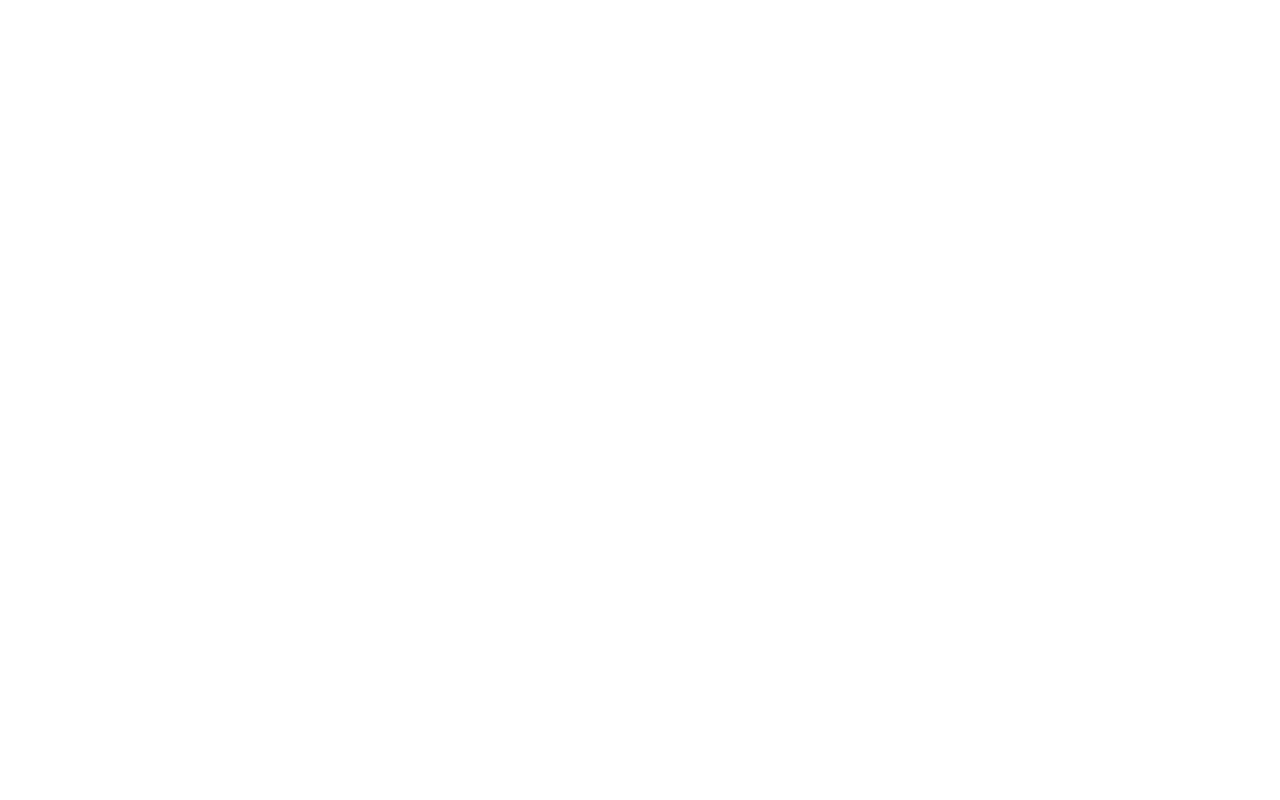
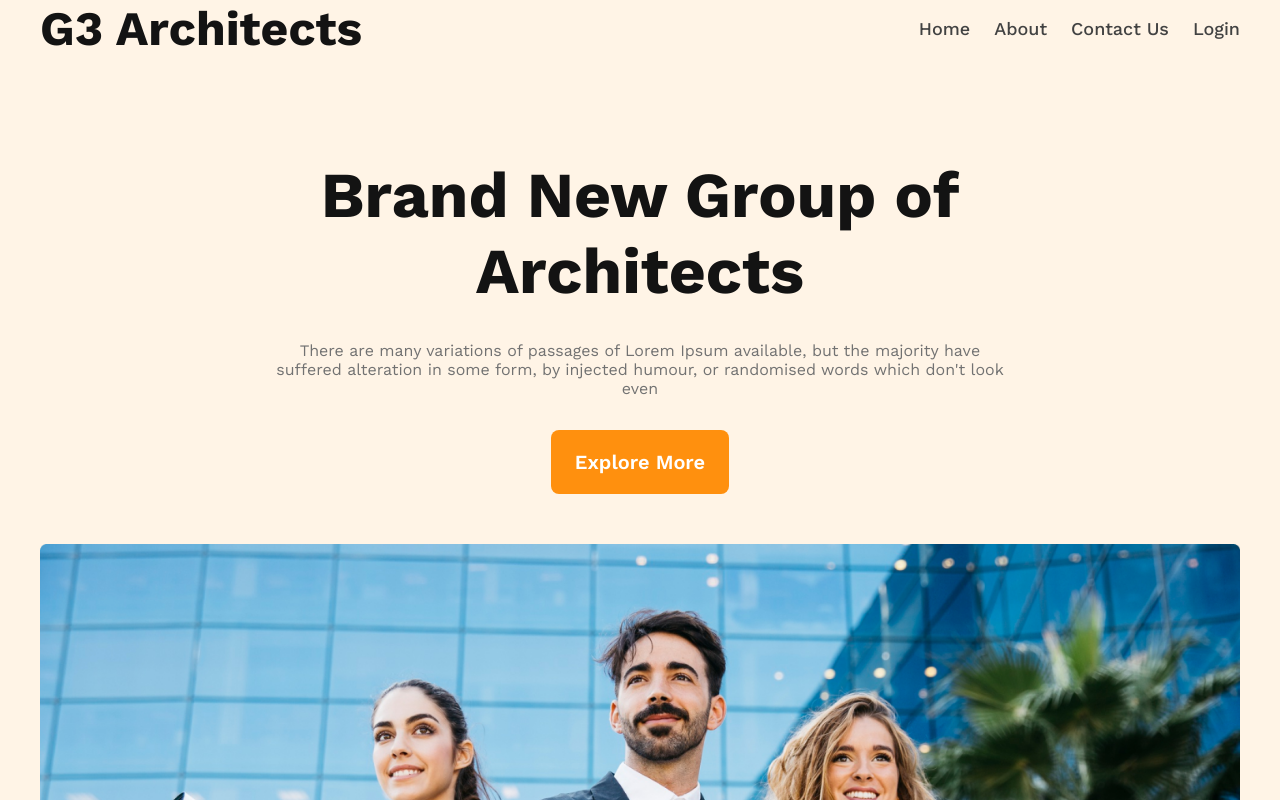
Before and after one commit to md-irfankhan/g3-architect2, a plain HTML site: page index.html in a window 1280 px wide. Shown: the top 800 px of the page. Drawn offline with nearby package versions, Linux system fonts and the light colour scheme; a web font is replaced by a local one.

Commit message:
header added

```diff
--- a/index.html
+++ b/index.html
@@ -7,6 +7,26 @@
     <link rel="stylesheet" href="styles/style.css">
 </head>
 <body>
-
+    <header class="bg-orange">
+        <nav class="display-flex">
+            <h3 class="work-sans-700 dark-1">G3 Architects</h3>
+            <ul class="nav-links display-flex work-sans-500 ">
+                <li class="link-item "><a href="" class="link dark-2">Home</a></li>
+                <li class="link-item"><a href="" class="link dark-2">About</a></li>
+                <li class="link-item "><a href="" class="link dark-2">Contact Us</a></li>
+                <li class="link-item "><a href="" class="link dark-2">Login</a></li>
+            </ul>
+        </nav>
+        <div class="banner">
+            <div class="banner-texts">
+                <h2 class="dark-1 work-sans-700">Brand New Group of Architects</h2>
+                <p class="dark-3 work-sans-400"> There are many variations of passages of Lorem Ipsum available, but the majority have suffered alteration in some form, by injected humour, or randomised words which don't look even</p>
+                <div>
+                    <button class="btn">Explore More</button>
+                </div>
+            </div>
+            <img src="/images/banner.png" alt="" srcset="">
+        </div>
+    </header>
 </body>
 </html>
--- a/styles/style.css
+++ b/styles/style.css
@@ -0,0 +1,131 @@
+@import url('https://fonts.googleapis.com/css2?family=Azeret+Mono:ital,wght@0,100..900;1,100..900&family=Inter:ital,opsz,wght@0,14..32,100..900;1,14..32,100..900&family=Merriweather:ital,opsz,wght@0,18..144,300..900;1,18..144,300..900&family=Open+Sans:ital,wght@0,300..800;1,300..800&family=Work+Sans:ital,wght@0,100..900;1,100..900&display=swap');
+
+* {
+    margin: 0;
+    padding: 0;
+}
+
+.work-sans-700 {
+    font-family: "Work Sans", sans-serif;
+    font-optical-sizing: auto;
+    font-weight: 700;
+    font-style: normal;
+}
+
+.work-sans-600 {
+    font-family: "Work Sans", sans-serif;
+    font-optical-sizing: auto;
+    font-weight: 600;
+    font-style: normal;
+}
+
+.work-sans-500 {
+    font-family: "Work Sans", sans-serif;
+    font-optical-sizing: auto;
+    font-weight: 500;
+    font-style: normal;
+}
+
+.work-sans-400 {
+    font-family: "Work Sans", sans-serif;
+    font-optical-sizing: auto;
+    font-weight: 400;
+    font-style: normal;
+}
+
+.dark-1 {
+    color: rgb(19, 19, 19);
+}
+
+.dark-2 {
+    color: rgb(66, 66, 66);
+}
+
+.dark-3 {
+    color: rgb(114, 114, 114);
+}
+
+.display-flex {
+    display: flex;
+}
+
+nav {
+    max-width: 1200px;
+    margin: 0 auto;
+}
+
+nav {
+    align-items: center;
+    justify-content: space-between;
+}
+
+nav>h3 {
+    font-size: 3rem;
+}
+
+.nav-links {
+    list-style: none;
+    gap: 24px;
+}
+
+.link {
+    text-decoration: none;
+    font-size: 1.125rem;
+}
+
+.bg-orange {
+    background: rgba(255, 144, 14, 0.1);
+}
+
+.banner {
+    max-width: 1200px;
+    margin: 0 auto;
+}
+
+.banner-texts {
+    text-align: center;
+    max-width: 750px;
+    margin: 0 auto;
+
+}
+
+.banner-texts p {
+    margin-top: 32px;
+    margin-bottom: 32px;
+    font-size: 1rem;
+}
+
+.banner-texts h2 {
+    margin-top: 100px;
+    font-size: 4rem;
+}
+
+.btn {
+    color: rgb(255, 255, 255);
+    font-family: Work Sans;
+    font-size: 20px;
+    font-weight: 600;
+    border-radius: 8px;
+    padding: 20px 24px;
+    background: rgb(255, 144, 14);
+    border: 0;
+}
+
+.banner>img {
+    width: 100%;
+    margin-top: 50px;
+    margin-bottom: 45px;
+}
+@media screen and (max-width:576px) {
+    nav{
+        flex-direction: column;
+    }
+    .banner{
+        margin-left: 5px;
+        margin-right: 5px;
+    }
+    .nav-links {
+        flex-wrap: wrap;
+    }
+
+}
```
